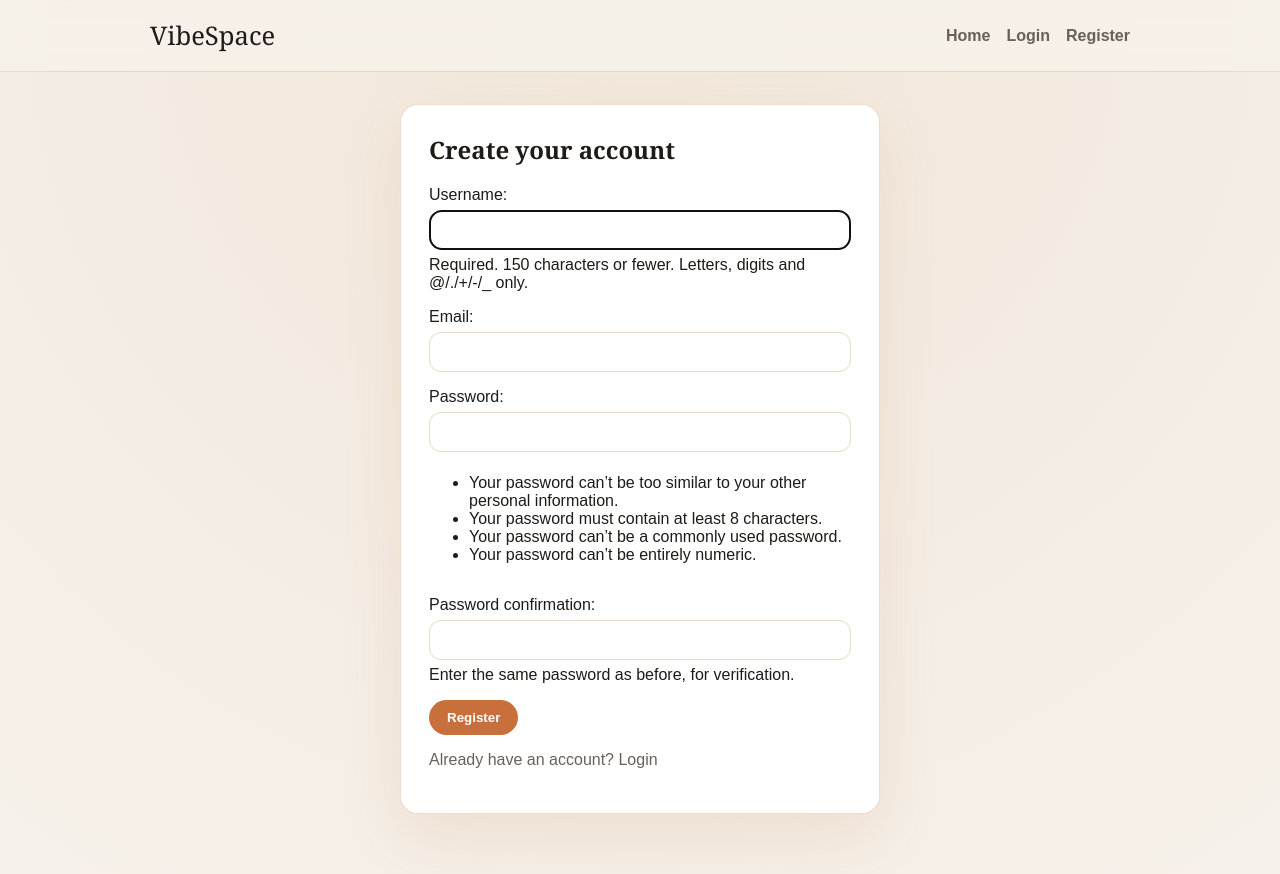
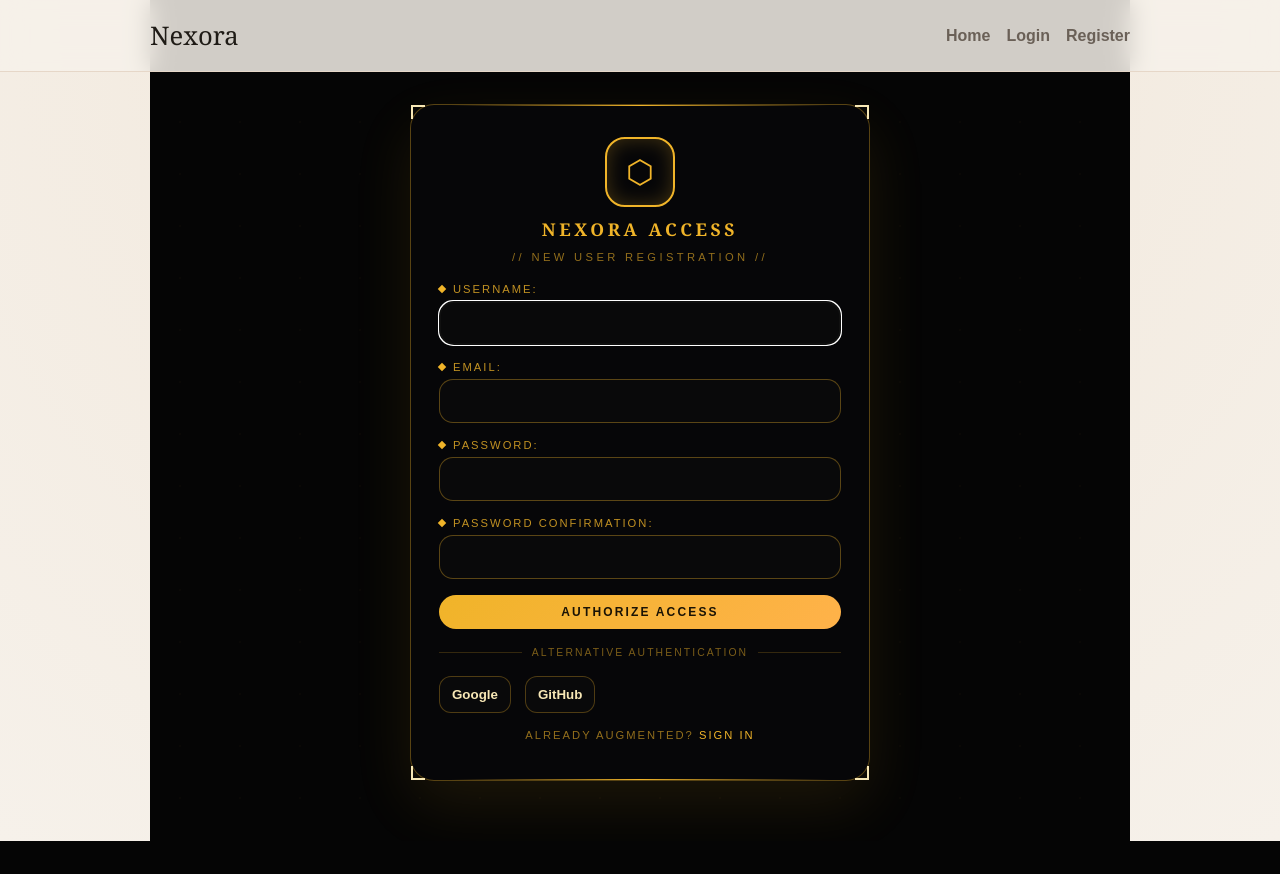
Before and after one commit to Freiderich/Nexora, a Django app: page /users/register/ in a window 1280 px wide. After the commit the page ends 841 px from the top, so only its background shows below. Run offline with Django 5.2, Linux system fonts and the light colour scheme.

Commit message:
Changed Register Page

```diff
--- a/manage.py
+++ b/manage.py
@@ -6,7 +6,7 @@ import sys
 
 def main():
     """Run administrative tasks."""
-    os.environ.setdefault("DJANGO_SETTINGS_MODULE", "vibespace.settings")
+    os.environ.setdefault("DJANGO_SETTINGS_MODULE", "nexora.settings")
     try:
         from django.core.management import execute_from_command_line
     except ImportError as exc:
--- a/vibespace/asgi.py
+++ b/nexora/asgi.py
@@ -11,6 +11,6 @@ import os
 
 from django.core.asgi import get_asgi_application
 
-os.environ.setdefault("DJANGO_SETTINGS_MODULE", "vibespace.settings")
+os.environ.setdefault("DJANGO_SETTINGS_MODULE", "nexora.settings")
 
 application = get_asgi_application()
--- a/vibespace/settings.py
+++ b/nexora/settings.py
@@ -51,7 +51,7 @@ MIDDLEWARE = [
     "django.middleware.clickjacking.XFrameOptionsMiddleware",
 ]
 
-ROOT_URLCONF = "vibespace.urls"
+ROOT_URLCONF = "nexora.urls"
 
 TEMPLATES = [
     {
@@ -68,7 +68,7 @@ TEMPLATES = [
     },
 ]
 
-WSGI_APPLICATION = "vibespace.wsgi.application"
+WSGI_APPLICATION = "nexora.wsgi.application"
 
 
 # Database
--- a/vibespace/wsgi.py
+++ b/nexora/wsgi.py
@@ -11,6 +11,6 @@ import os
 
 from django.core.wsgi import get_wsgi_application
 
-os.environ.setdefault("DJANGO_SETTINGS_MODULE", "vibespace.settings")
+os.environ.setdefault("DJANGO_SETTINGS_MODULE", "nexora.settings")
 
 application = get_wsgi_application()
--- a/static/css/pages.css
+++ b/static/css/pages.css
@@ -13,4 +13,14 @@
     flex-direction: column;
     align-items: flex-start;
   }
+
+  .auth-spotlight .auth-card {
+    width: 100%;
+  }
+
+  .auth-terminal {
+    min-height: auto;
+    padding-top: 20px;
+    padding-bottom: 40px;
+  }
 }
--- /dev/null
+++ b/static/css/register.css
@@ -0,0 +1,207 @@
+.auth-terminal {
+  min-height: calc(100vh - 140px);
+  display: grid;
+  place-items: center;
+  position: relative;
+  color: #f7e7b5;
+}
+
+.auth-terminal::before {
+  content: "";
+  position: absolute;
+  inset: -80px 0 0;
+  background: #050505;
+  z-index: -2;
+}
+
+.auth-terminal::after {
+  content: "";
+  position: absolute;
+  inset: -80px 0 0;
+  background-image: radial-gradient(#f0b4291a 1px, transparent 1px);
+  background-size: 60px 52px;
+  opacity: 0.2;
+  z-index: -1;
+}
+
+.terminal-card {
+  width: min(100%, 460px);
+  background: rgba(7, 7, 9, 0.92);
+  border: 1px solid rgba(240, 180, 41, 0.35);
+  border-radius: 24px;
+  padding: 32px 28px 28px;
+  position: relative;
+  box-shadow: 0 24px 60px rgba(240, 180, 41, 0.1);
+}
+
+.terminal-card::before,
+.terminal-card::after {
+  content: "";
+  position: absolute;
+  height: 1px;
+  left: 40px;
+  right: 40px;
+  background: linear-gradient(90deg, transparent, #f0b429, transparent);
+}
+
+.terminal-card::before {
+  top: 0;
+}
+
+.terminal-card::after {
+  bottom: 0;
+}
+
+.terminal-corners span {
+  position: absolute;
+  width: 14px;
+  height: 14px;
+  border-color: #f0b429;
+}
+
+.terminal-corners span:nth-child(1) {
+  top: 0;
+  left: 0;
+  border-left: 2px solid;
+  border-top: 2px solid;
+}
+
+.terminal-corners span:nth-child(2) {
+  top: 0;
+  right: 0;
+  border-right: 2px solid;
+  border-top: 2px solid;
+}
+
+.terminal-corners span:nth-child(3) {
+  bottom: 0;
+  left: 0;
+  border-left: 2px solid;
+  border-bottom: 2px solid;
+}
+
+.terminal-corners span:nth-child(4) {
+  bottom: 0;
+  right: 0;
+  border-right: 2px solid;
+  border-bottom: 2px solid;
+}
+
+.terminal-header {
+  text-align: center;
+  display: grid;
+  gap: 10px;
+  margin-bottom: 20px;
+}
+
+.terminal-badge {
+  width: 70px;
+  height: 70px;
+  margin: 0 auto;
+  border-radius: 20px;
+  display: grid;
+  place-items: center;
+  border: 2px solid #f0b429;
+  box-shadow: inset 0 0 20px rgba(240, 180, 41, 0.25);
+}
+
+.terminal-badge span {
+  font-size: 2rem;
+  color: #f0b429;
+}
+
+.terminal-title {
+  font-family: "Playfair Display", "Georgia", serif;
+  text-transform: uppercase;
+  letter-spacing: 0.2em;
+  font-size: 1.1rem;
+  color: #f0b429;
+  margin: 0;
+}
+
+.terminal-subtitle {
+  text-transform: uppercase;
+  font-size: 0.7rem;
+  letter-spacing: 0.3em;
+  color: rgba(240, 180, 41, 0.6);
+}
+
+.terminal-form label {
+  font-size: 0.7rem;
+  letter-spacing: 0.18em;
+  text-transform: uppercase;
+  color: rgba(240, 180, 41, 0.8);
+  display: flex;
+  align-items: center;
+  gap: 8px;
+}
+
+.terminal-form label::before {
+  content: "";
+  width: 6px;
+  height: 6px;
+  background: #f0b429;
+  transform: rotate(45deg);
+}
+
+.terminal-form input {
+  background: rgba(10, 10, 12, 0.9);
+  border: 1px solid rgba(240, 180, 41, 0.35);
+  color: #f7e7b5;
+  border-radius: 14px;
+  padding: 12px 14px;
+}
+
+.terminal-form input::placeholder {
+  color: rgba(240, 180, 41, 0.35);
+}
+
+.terminal-form .primary {
+  width: 100%;
+  background: linear-gradient(135deg, #f0b429, #ffb24a);
+  color: #1a1305;
+  text-transform: uppercase;
+  letter-spacing: 0.18em;
+  font-size: 0.75rem;
+}
+
+.terminal-divider {
+  display: flex;
+  align-items: center;
+  gap: 10px;
+  color: rgba(240, 180, 41, 0.5);
+  font-size: 0.65rem;
+  letter-spacing: 0.2em;
+  text-transform: uppercase;
+  margin: 18px 0;
+}
+
+.terminal-divider::before,
+.terminal-divider::after {
+  content: "";
+  flex: 1;
+  height: 1px;
+  background: rgba(240, 180, 41, 0.2);
+}
+
+.auth-provider {
+  border: 1px solid rgba(240, 180, 41, 0.3);
+  border-radius: 12px;
+  background: rgba(10, 10, 12, 0.9);
+  padding: 10px 12px;
+  color: #f7e7b5;
+  font-weight: 600;
+}
+
+.terminal-footer {
+  text-align: center;
+  font-size: 0.7rem;
+  letter-spacing: 0.18em;
+  text-transform: uppercase;
+  color: rgba(240, 180, 41, 0.6);
+  margin-top: 16px;
+}
+
+.terminal-footer a {
+  color: #f0b429;
+}
--- a/templates/base.html
+++ b/templates/base.html
@@ -4,16 +4,17 @@
   <head>
     <meta charset="UTF-8" />
     <meta name="viewport" content="width=device-width, initial-scale=1.0" />
-    <title>VibeSpace</title>
+    <title>Nexora</title>
     <link rel="stylesheet" href="{% static 'css/base.css' %}" />
     <link rel="stylesheet" href="{% static 'css/layout.css' %}" />
     <link rel="stylesheet" href="{% static 'css/components.css' %}" />
     <link rel="stylesheet" href="{% static 'css/pages.css' %}" />
+    {% block extra_css %}{% endblock %}
   </head>
   <body>
     <header class="site-header">
       <div class="container nav">
-        <a class="logo" href="{% url 'home' %}">VibeSpace</a>
+        <a class="logo" href="{% url 'home' %}">Nexora</a>
         <nav class="menu">
           <a href="{% url 'home' %}">Home</a>
           {% if user.is_authenticated %}
@@ -31,7 +32,7 @@
       </div>
     </header>
 
-    <main class="container">
+    <main class="container {% block main_class %}{% endblock %}">
       {% if messages %}
         <div class="messages">
           {% for message in messages %}
--- a/templates/posts/home.html
+++ b/templates/posts/home.html
@@ -9,7 +9,7 @@
     {% if user.is_authenticated %}
       <a class="primary" href="{% url 'post_create' %}">Share a post</a>
     {% else %}
-      <a class="primary" href="{% url 'register' %}">Join VibeSpace</a>
+      <a class="primary" href="{% url 'register' %}">Join Nexora</a>
     {% endif %}
   </section>
 
--- a/templates/users/register.html
+++ b/templates/users/register.html
@@ -1,13 +1,37 @@
 {% extends "base.html" %}
+{% load static %}
+
+{% block extra_css %}
+  <link rel="stylesheet" href="{% static 'css/register.css' %}" />
+{% endblock %}
+
+{% block main_class %}auth-terminal{% endblock %}
 
 {% block content %}
-  <section class="auth-card register">
-    <h1>Create your account</h1>
-    <form method="post">
+  <section class="terminal-card">
+    <div class="terminal-corners">
+      <span></span>
+      <span></span>
+      <span></span>
+      <span></span>
+    </div>
+    <div class="terminal-header">
+      <div class="terminal-badge">
+        <span>⬡</span>
+      </div>
+      <h1 class="terminal-title">Nexora Access</h1>
+      <div class="terminal-subtitle">// New User Registration //</div>
+    </div>
+    <form method="post" class="terminal-form">
       {% csrf_token %}
       {{ form.as_p }}
-      <button type="submit" class="primary">Register</button>
+      <button type="submit" class="primary">Authorize Access</button>
     </form>
-    <p class="muted">Already have an account? <a href="{% url 'login' %}">Login</a></p>
+    <div class="terminal-divider">Alternative Authentication</div>
+    <div class="card-actions">
+      <button type="button" class="auth-provider">Google</button>
+      <button type="button" class="auth-provider">GitHub</button>
+    </div>
+    <p class="terminal-footer">Already augmented? <a href="{% url 'login' %}">Sign in</a></p>
   </section>
 {% endblock %}
--- a/users/forms.py
+++ b/users/forms.py
@@ -11,6 +11,12 @@ class RegisterForm(UserCreationForm):
     class Meta:
         model = User
         fields = ["username", "email", "password1", "password2"]
+
+    def __init__(self, *args, **kwargs):
+        super().__init__(*args, **kwargs)
+        self.fields["username"].help_text = None
+        self.fields["password1"].help_text = None
+        self.fields["password2"].help_text = None
 
     def clean_email(self):
         email = self.cleaned_data.get("email", "").strip()
```
Also changed, not shown: static/css/components.css (+47 -0 lines), README.md (added), nexora/__init__.py (added), nexora/urls.py (renamed from vibespace/urls.py).
